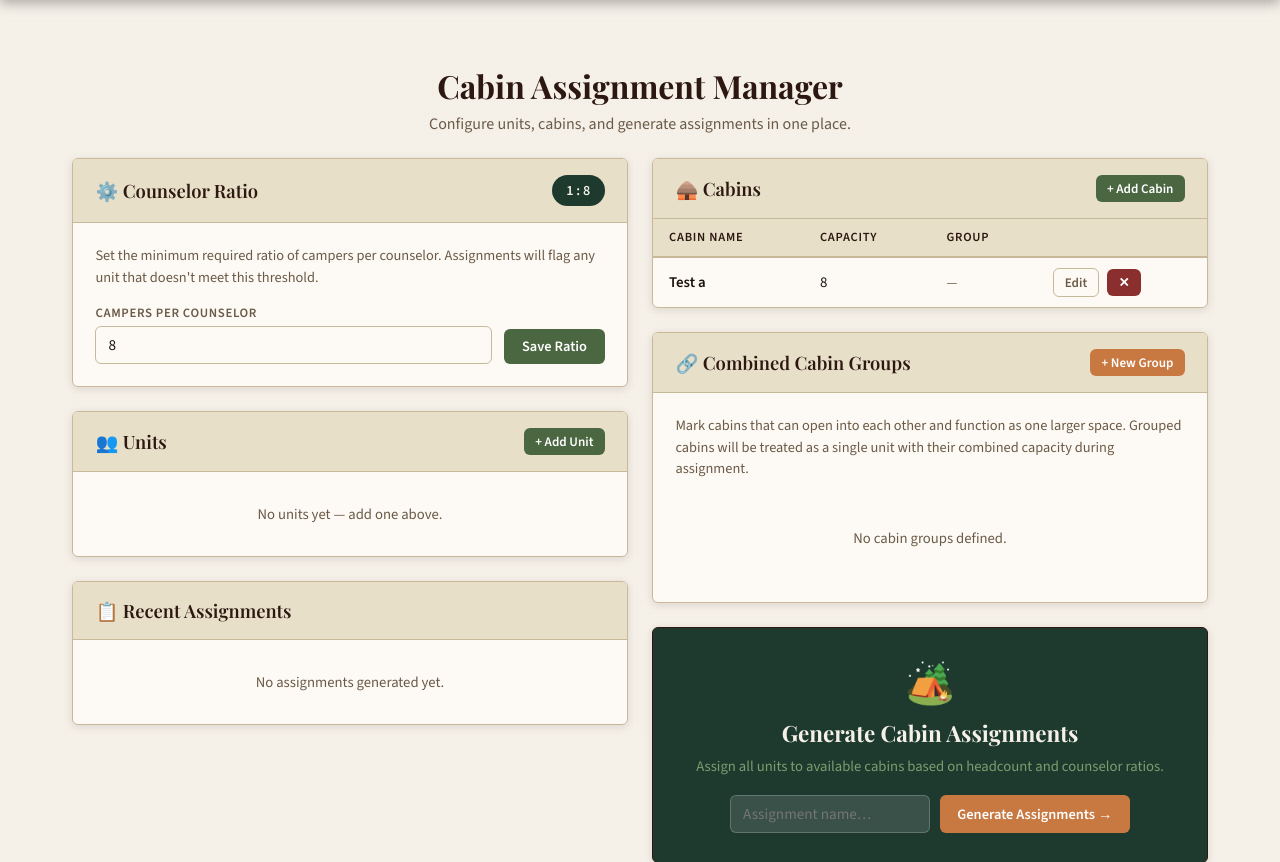
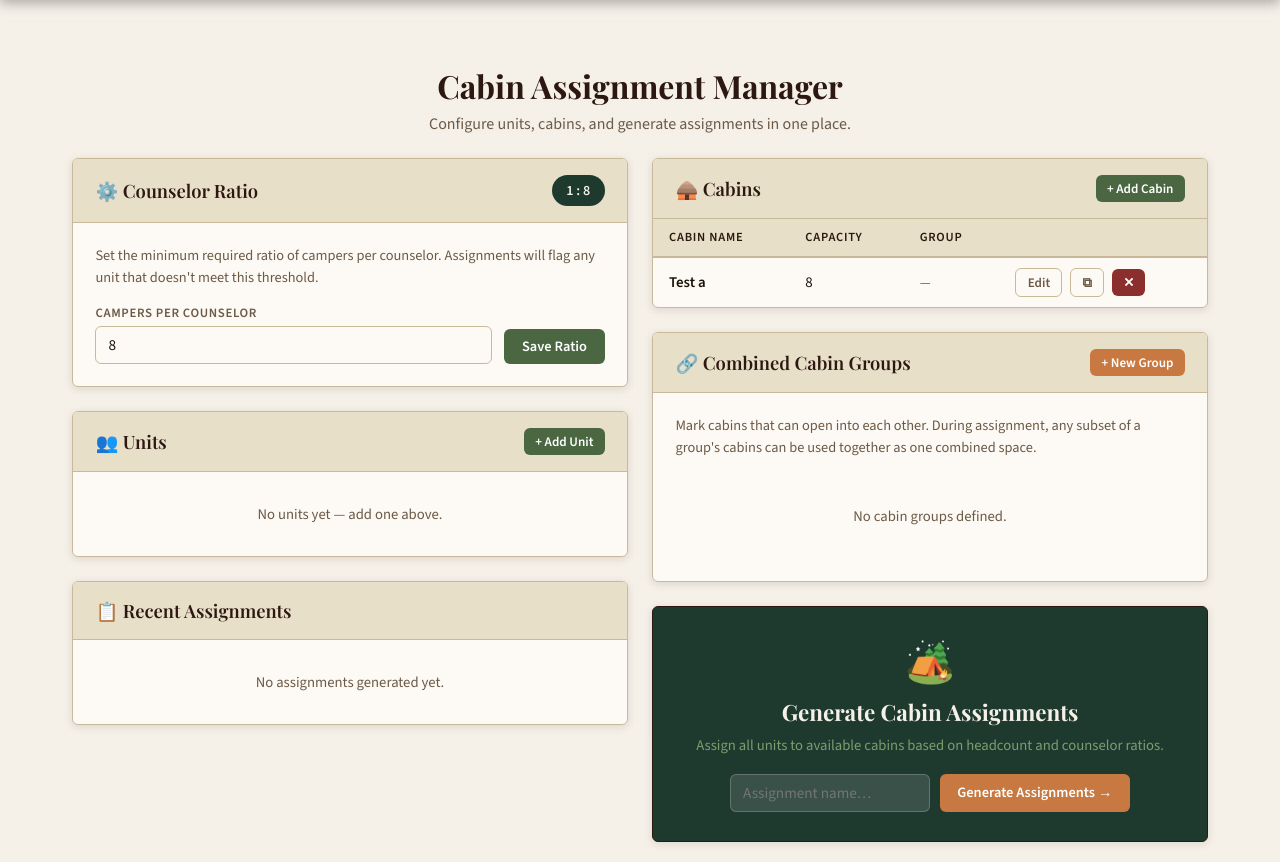
Before and after one commit to ParkerDevelice/kesem_cabin_assignment, a Flask app: page / in a window 1280 px wide. Shown: the part 64-926 px from the top of the page. Run offline with Flask 3, Linux system fonts and the light colour scheme.

Commit message:
changed algorithm from greedy to set matching, added duplication

```diff
--- a/app.py
+++ b/app.py
@@ -1,7 +1,8 @@
-from flask import Flask, render_template, request, redirect, url_for, flash
+from flask import Flask, render_template, request, redirect, url_for, flash, jsonify
 from flask_sqlalchemy import SQLAlchemy
 import json
 import math
+from itertools import combinations
 import os
 
 app = Flask(__name__)
@@ -80,10 +81,6 @@ class Assignment(db.Model):
     def result(self):
         return json.loads(self.result_json)
 
-# ─── Create tables on startup ────────────────────────────────────────────────
-
-with app.app_context():
-    db.create_all()
 
 # ─── Helpers ─────────────────────────────────────────────────────────────────
 
@@ -95,117 +92,176 @@ def get_settings():
         db.session.commit()
     return s
 
-def min_counselors_for_group(camper_count, cabin_capacities, ratio):
+
+def min_counselors_for_cabins(camper_count, cabin_capacities, ratio):
     """
-    Calculate the minimum counselors needed when assigning camper_count campers
-    across cabins with the given capacities, packing greedily (fill largest cabins
-    first to minimize the number of cabins used, thus minimizing counselors needed).
-
-    Each cabin that receives any campers needs ceil(campers_in_cabin / ratio)
-    counselors.
+    Minimum counselors needed to place camper_count campers across the given
+    cabin capacities, packing largest-first so fewest cabins are occupied.
+    Each occupied cabin independently needs ceil(its_campers / ratio) counselors.
+    Returns None if campers don't fit in the combined capacity.
     """
     if camper_count == 0:
         return 0
+    if sum(cabin_capacities) < camper_count:
+        return None  # doesn't fit
 
-    # Sort descending so we fill largest cabins first (fewest cabins used)
     sorted_caps = sorted(cabin_capacities, reverse=True)
     remaining = camper_count
     total_counselors = 0
-
     for cap in sorted_caps:
         if remaining <= 0:
             break
-        campers_here = min(remaining, cap)
-        total_counselors += math.ceil(campers_here / ratio)
-        remaining -= campers_here
-
+        here = min(remaining, cap)
+        total_counselors += math.ceil(here / ratio)
+        remaining -= here
     return total_counselors
 
-def generate_assignments():
+
+def build_candidate_spaces(ratio, camper_count_hint=None):
     """
-    Greedy assignment algorithm:
-    - Each unit gets assigned to cabin(s) that fit their total headcount
-    - For single cabins: min counselors = ceil(campers / ratio)
-    - For cabin groups: campers are packed greedily across individual cabins,
-      and each occupied cabin must independently meet the ratio requirement
-    - Returns list of assignment dicts or error messages
+    Build every possible assignable space:
+      - Each standalone cabin as a single-element space
+      - Every non-empty subset of each cabin group
+
+    Each space dict contains:
+      cabin_ids   : frozenset of cabin IDs consumed
+      capacity    : total capacity of the subset
+      cabin_caps  : list of individual capacities (for counselor calc)
+      display     : human-readable label
+      size_score  : total capacity (used for sorting)
     """
-    units = Unit.query.all()
-    settings = get_settings()
-    ratio = settings.camper_to_counselor_ratio
+    grouped_cabin_ids = set()
+    spaces = []
 
-    # Build list of available "spaces" (single cabins + combined groups)
-    spaces = []
-    grouped_cabin_ids = set()
     for group in CabinGroup.query.all():
-        cabin_caps = [c.capacity for c in group.cabins]
-        spaces.append({
-            'type': 'group',
-            'id': group.id,
-            'name': group.name,
-            'capacity': group.combined_capacity(),
-            'cabin_capacities': cabin_caps,
-            'display': f"{group.name} (combined: {', '.join(c.name for c in group.cabins)})",
-        })
-        for c in group.cabins:
-            grouped_cabin_ids.add(c.id)
+        group_cabins = list(group.cabins)
+        grouped_cabin_ids.update(c.id for c in group_cabins)
+        n = len(group_cabins)
+        # All non-empty subsets
+        for r in range(1, n + 1):
+            for subset in combinations(group_cabins, r):
+                cap = sum(c.capacity for c in subset)
+                if r == 1:
+                    label = f"{subset[0].name} (from group {group.name})"
+                elif r == n:
+                    label = f"{group.name} (full: {', '.join(c.name for c in subset)})"
+                else:
+                    label = f"{group.name} — {', '.join(c.name for c in subset)}"
+                spaces.append({
+                    'cabin_ids': frozenset(c.id for c in subset),
+                    'capacity': cap,
+                    'cabin_caps': [c.capacity for c in subset],
+                    'display': label,
+                })
 
     for cabin in Cabin.query.all():
         if cabin.id not in grouped_cabin_ids:
             spaces.append({
-                'type': 'cabin',
-                'id': cabin.id,
-                'name': cabin.name,
+                'cabin_ids': frozenset([cabin.id]),
                 'capacity': cabin.capacity,
-                'cabin_capacities': [cabin.capacity],
+                'cabin_caps': [cabin.capacity],
                 'display': cabin.name,
             })
 
-    spaces.sort(key=lambda s: s['capacity'])
+    return spaces
 
+
+def generate_assignments():
+    """
+    Backtracking assignment algorithm:
+
+    Because cabin groups now allow any subset of their cabins to be used
+    together, the space of candidates is exponential and a greedy approach
+    can fail even when a valid assignment exists. We use backtracking:
+
+    1. Build all candidate spaces (standalone cabins + every non-empty
+       subset of every group).
+    2. Sort units hardest-to-place first (fewest fitting spaces).
+    3. For each unit try every candidate space that:
+         a. Has enough combined capacity for campers + required counselors
+         b. Uses only cabins not yet consumed
+       Recurse. If we reach a dead end, backtrack and try the next option.
+    4. Return the first complete solution, or the best partial solution
+       (most units placed) if no complete solution exists.
+    """
+    units = Unit.query.all()
+    if not units:
+        return [], []
+
+    settings = get_settings()
+    ratio = settings.camper_to_counselor_ratio
+
+    all_spaces = build_candidate_spaces(ratio)
+
+    # Pre-filter: for each unit, which spaces could possibly fit it?
+    def valid_spaces_for(unit, used_cabin_ids):
+        result = []
+        total_campers = unit.camper_count
+        for sp in all_spaces:
+            if sp['cabin_ids'] & used_cabin_ids:
+                continue  # cabins already taken
+            needed = min_counselors_for_cabins(total_campers, sp['cabin_caps'], ratio)
+            if needed is None:
+                continue  # campers alone don't fit
+            if sp['capacity'] < total_campers + unit.counselor_count:
+                continue  # total people don't fit
+            result.append((sp, needed))
+        # Prefer tightest fit (least overflow) to leave bigger spaces for bigger units
+        result.sort(key=lambda x: x[0]['capacity'])
+        return result
+
+    # Sort units hardest-first: fewest valid spaces when nothing is used yet
+    unit_order = sorted(units, key=lambda u: len(valid_spaces_for(u, frozenset())))
+
+    best = [{}]  # best partial solution found so far: {unit_id: (space, needed_counselors)}
+
+    def backtrack(idx, used_cabin_ids, current):
+        if len(current) > len(best[0]):
+            best[0] = dict(current)
+        if idx == len(unit_order):
+            return True  # complete solution
+
+        unit = unit_order[idx]
+        candidates = valid_spaces_for(unit, used_cabin_ids)
+
+        for sp, needed in candidates:
+            current[unit.id] = (sp, needed)
+            new_used = used_cabin_ids | sp['cabin_ids']
+            if backtrack(idx + 1, new_used, current):
+                return True
+            del current[unit.id]
+
+        # Also try leaving this unit unassigned and continuing
+        backtrack(idx + 1, used_cabin_ids, current)
+        return False
+
+    backtrack(0, frozenset(), {})
+    solution = best[0]
+
+    errors = []
     results = []
-    available = list(spaces)
-    errors = []
-
     for unit in units:
-        total = unit.total_people()
-
-        # Find smallest space that fits
-        chosen = None
-        for space in available:
-            if space['capacity'] >= total:
-                chosen = space
-                break
-
-        # Calculate min counselors required based on chosen space type
-        if chosen:
-            needed_counselors = min_counselors_for_group(
-                unit.camper_count, chosen['cabin_capacities'], ratio
-            )
-        else:
-            # No space found — still compute based on a single-cabin assumption for reporting
-            needed_counselors = math.ceil(unit.camper_count / ratio) if unit.camper_count > 0 else 0
-
-        actual_counselors = unit.counselor_count
-        if actual_counselors < needed_counselors:
-            errors.append(
-                f"Unit '{unit.name}' has {actual_counselors} counselor(s) but needs at least "
-                f"{needed_counselors} for {unit.camper_count} campers in '{chosen['display'] if chosen else 'assigned space'}' (ratio 1:{ratio})."
-            )
-
-        if chosen:
-            available.remove(chosen)
+        if unit.id in solution:
+            sp, needed_counselors = solution[unit.id]
+            total = unit.camper_count + unit.counselor_count
+            actual_counselors = unit.counselor_count
+            if actual_counselors < needed_counselors:
+                errors.append(
+                    f"Unit '{unit.name}' has {actual_counselors} counselor(s) but needs at least "
+                    f"{needed_counselors} for {unit.camper_count} campers in '{sp['display']}' (ratio 1:{ratio})."
+                )
             results.append({
                 'unit': unit.name,
                 'campers': unit.camper_count,
                 'counselors': unit.counselor_count,
                 'min_counselors_required': needed_counselors,
-                'space': chosen['display'],
-                'capacity': chosen['capacity'],
-                'overflow': chosen['capacity'] - total,
+                'space': sp['display'],
+                'capacity': sp['capacity'],
+                'overflow': sp['capacity'] - total,
                 'ok': True,
             })
         else:
+            needed_counselors = math.ceil(unit.camper_count / ratio) if unit.camper_count > 0 else 0
             results.append({
                 'unit': unit.name,
                 'campers': unit.camper_count,
@@ -297,6 +353,16 @@ def edit_cabin(cabin_id):
     return redirect(url_for('index'))
 
 
+@app.route('/cabins/<int:cabin_id>/duplicate', methods=['POST'])
+def duplicate_cabin(cabin_id):
+    cabin = Cabin.query.get_or_404(cabin_id)
+    new_cabin = Cabin(name=f"{cabin.name} (copy)", capacity=cabin.capacity)
+    db.session.add(new_cabin)
+    db.session.commit()
+    flash(f'Cabin "{cabin.name}" duplicated.', 'success')
+    return redirect(url_for('index'))
+
+
 @app.route('/cabins/<int:cabin_id>/delete', methods=['POST'])
 def delete_cabin(cabin_id):
     cabin = Cabin.query.get_or_404(cabin_id)
@@ -326,6 +392,21 @@ def add_group():
             cabin.group_id = group.id
     db.session.commit()
     flash(f'Cabin group "{name}" created.', 'success')
+    return redirect(url_for('index'))
+
+
+@app.route('/groups/<int:group_id>/duplicate', methods=['POST'])
+def duplicate_group(group_id):
+    group = CabinGroup.query.get_or_404(group_id)
+    # Duplicate each cabin in the group as new standalone cabins, then create a new group
+    new_group = CabinGroup(name=f"{group.name} (copy)")
+    db.session.add(new_group)
+    db.session.flush()
+    for cabin in group.cabins:
+        new_cabin = Cabin(name=f"{cabin.name} (copy)", capacity=cabin.capacity, group_id=new_group.id)
+        db.session.add(new_cabin)
+    db.session.commit()
+    flash(f'Cabin group "{group.name}" duplicated.', 'success')
     return redirect(url_for('index'))
 
 
@@ -378,4 +459,6 @@ def delete_assignment(assignment_id):
 
 
 if __name__ == '__main__':
-    app.run(debug=False)
+    with app.app_context():
+        db.create_all()
+    app.run(debug=True)
--- a/templates/index.html
+++ b/templates/index.html
@@ -142,6 +142,9 @@
                 <td>
                   <div class="actions-bar">
                     <button class="btn btn-ghost btn-sm" onclick="openEditCabin({{ c.id }}, '{{ c.name }}', {{ c.capacity }})">Edit</button>
+                    <form method="POST" action="{{ url_for('duplicate_cabin', cabin_id=c.id) }}">
+                      <button class="btn btn-ghost btn-sm" title="Duplicate">⧉</button>
+                    </form>
                     <form method="POST" action="{{ url_for('delete_cabin', cabin_id=c.id) }}" onsubmit="return confirm('Delete cabin {{ c.name }}?')">
                       <button class="btn btn-danger btn-sm">✕</button>
                     </form>
@@ -164,14 +167,17 @@
         <button class="btn btn-amber btn-sm" onclick="openModal('addGroupModal')">+ New Group</button>
       </div>
       <div class="card-body">
-        <p class="section-intro">Mark cabins that can open into each other and function as one larger space. Grouped cabins will be treated as a single unit with their combined capacity during assignment.</p>
+        <p class="section-intro">Mark cabins that can open into each other. During assignment, any subset of a group's cabins can be used together as one combined space.</p>
         {% if groups %}
           {% for g in groups %}
           <div style="border: 1px solid var(--border); border-radius: var(--radius); padding: 1rem; margin-bottom: 0.75rem;">
             <div style="display: flex; justify-content: space-between; align-items: center; margin-bottom: 0.5rem;">
               <strong style="font-family: 'Playfair Display', serif;">{{ g.name }}</strong>
               <div class="actions-bar">
-                <span class="badge badge-amber">Combined: {{ g.combined_capacity() }} people</span>
+                <span class="badge badge-amber">Max: {{ g.combined_capacity() }} people</span>
+                <form method="POST" action="{{ url_for('duplicate_group', group_id=g.id) }}">
+                  <button class="btn btn-ghost btn-sm" title="Duplicate group">⧉</button>
+                </form>
                 <form method="POST" action="{{ url_for('delete_group', group_id=g.id) }}" onsubmit="return confirm('Remove group {{ g.name }}?')">
                   <button class="btn btn-danger btn-sm">✕</button>
                 </form>
```
Also changed, not shown: camp.db (added).
